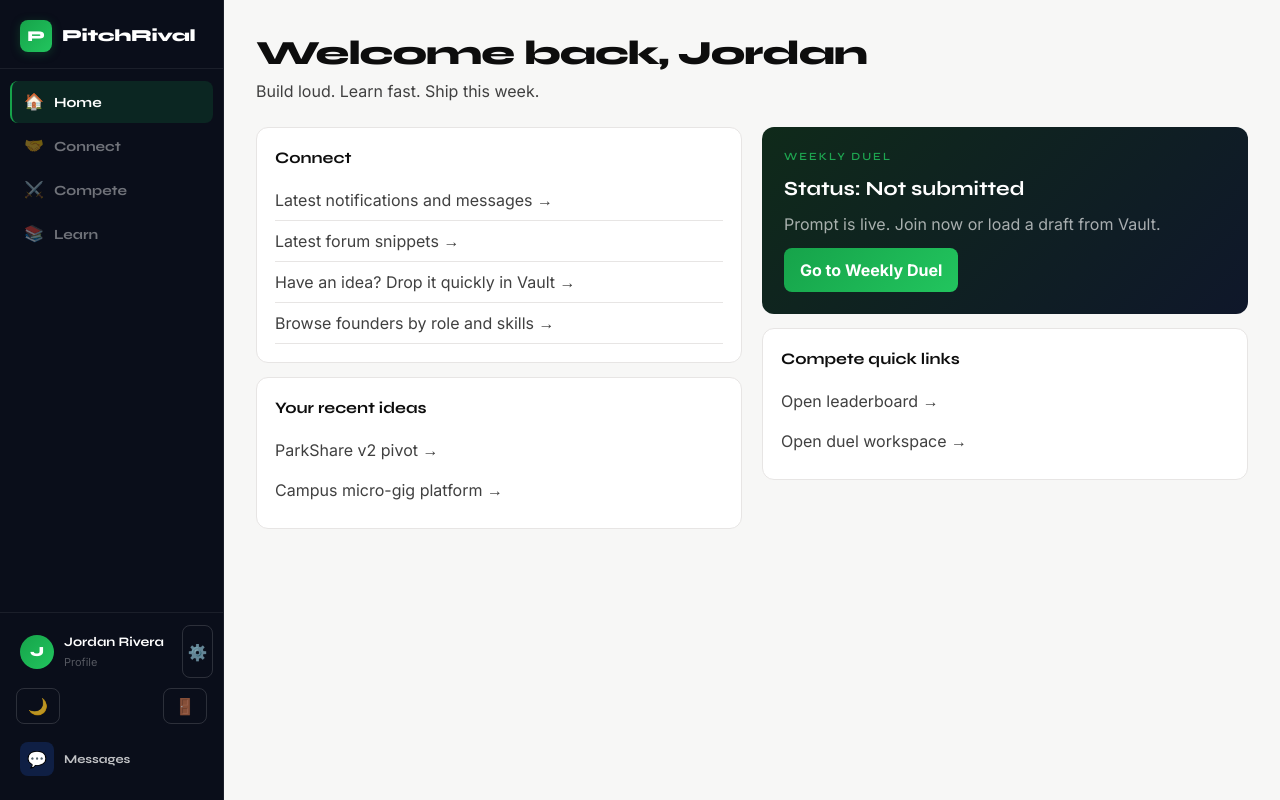
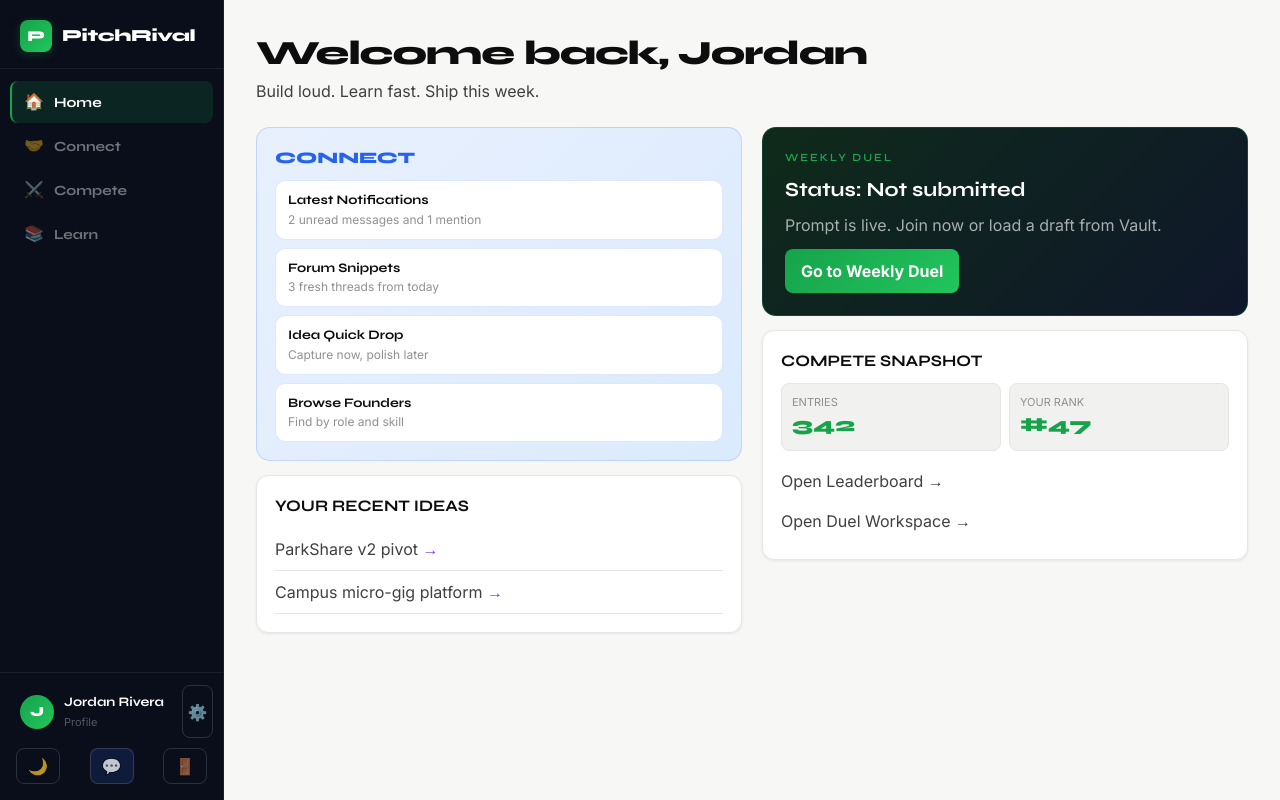
Before and after one commit to JackPigPro/pitchrival, a Next.js app: page /home in a window 1280 px wide. Built offline with nearby package versions, Linux system fonts and the light colour scheme.

Commit message:
fix cursor stuff and mvp updates

```diff
--- a/app/(app)/compete/leaderboard/page.tsx
+++ b/app/(app)/compete/leaderboard/page.tsx
@@ -4,31 +4,49 @@ import Link from 'next/link'
 import { useState } from 'react'
 
 const TIERS = [
-  'Trainee — 0-499',
-  'Builder — 500-750',
-  'Creator — 750-999',
-  'Founder — 1000 to 1249',
-  'Visionary — 1250 to 1499',
-  'Icon — 1500 to 1749',
-  'Titan — 1750 to 1999',
-  'Unicorn — 2000+',
-]
+  { label: 'TRAINEE', range: '0-499', color: '#94a3b8' },
+  { label: 'BUILDER', range: '500-750', color: '#64748b' },
+  { label: 'CREATOR', range: '750-999', color: '#3b82f6' },
+  { label: 'FOUNDER', range: '1000-1249', color: '#16a34a' },
+  { label: 'VISIONARY', range: '1250-1499', color: '#8b5cf6' },
+  { label: 'ICON', range: '1500-1749', color: '#f59e0b' },
+  { label: 'TITAN', range: '1750-1999', color: '#ef4444' },
+  { label: 'UNICORN', range: '2000+', color: '#ec4899' },
+] as const
 
-const LEADERS = [
-  { rank: 1, name: 'DesignWolf', elo: 1891 },
-  { rank: 2, name: 'NeonBrush', elo: 1756 },
-  { rank: 3, name: 'StartupSage', elo: 1698 },
-  { rank: 4, name: 'CodeNomad', elo: 1540 },
-  { rank: 5, name: 'PitchQueen', elo: 1489 },
-  { rank: 6, name: 'FounderFuel', elo: 1420 },
-  { rank: 7, name: 'BrandBlitz', elo: 1398 },
-  { rank: 8, name: 'IdeaForge', elo: 1361 },
-  { rank: 9, name: 'GridPulse', elo: 1320 },
-  { rank: 10, name: 'VentureNerd', elo: 1288 },
-]
+const LEADERBOARDS = {
+  daily: [
+    { rank: 1, name: 'QuickPitch', elo: 1564 }, { rank: 2, name: 'NeonBrush', elo: 1542 }, { rank: 3, name: 'LogoPilot', elo: 1529 },
+    { rank: 4, name: 'FoundrFox', elo: 1498 }, { rank: 5, name: 'DeckNinja', elo: 1477 }, { rank: 6, name: 'SprintWave', elo: 1440 },
+    { rank: 7, name: 'PitchQueen', elo: 1416 }, { rank: 8, name: 'CodeNomad', elo: 1398 }, { rank: 9, name: 'IdeaForge', elo: 1360 }, { rank: 10, name: 'JordanRivera', elo: 1335 },
+  ],
+  weekly: [
+    { rank: 1, name: 'DesignWolf', elo: 1891 }, { rank: 2, name: 'NeonBrush', elo: 1756 }, { rank: 3, name: 'StartupSage', elo: 1698 },
+    { rank: 4, name: 'CodeNomad', elo: 1540 }, { rank: 5, name: 'PitchQueen', elo: 1489 }, { rank: 6, name: 'FounderFuel', elo: 1420 },
+    { rank: 7, name: 'BrandBlitz', elo: 1398 }, { rank: 8, name: 'IdeaForge', elo: 1361 }, { rank: 9, name: 'GridPulse', elo: 1320 }, { rank: 10, name: 'VentureNerd', elo: 1288 },
+  ],
+  'all-time': [
+    { rank: 1, name: 'UnicornAce', elo: 2212 }, { rank: 2, name: 'DesignWolf', elo: 2077 }, { rank: 3, name: 'NeonBrush', elo: 2019 },
+    { rank: 4, name: 'TitanPitch', elo: 1966 }, { rank: 5, name: 'VisionFlow', elo: 1884 }, { rank: 6, name: 'FounderFuel', elo: 1762 },
+    { rank: 7, name: 'PitchQueen', elo: 1710 }, { rank: 8, name: 'CodeNomad', elo: 1638 }, { rank: 9, name: 'StartupSage', elo: 1599 }, { rank: 10, name: 'BrandBlitz', elo: 1532 },
+  ],
+} as const
+
+function getTier(elo: number) {
+  if (elo >= 2000) return TIERS[7]
+  if (elo >= 1750) return TIERS[6]
+  if (elo >= 1500) return TIERS[5]
+  if (elo >= 1250) return TIERS[4]
+  if (elo >= 1000) return TIERS[3]
+  if (elo >= 750) return TIERS[2]
+  if (elo >= 500) return TIERS[1]
+  return TIERS[0]
+}
 
 export default function LeaderboardPage() {
   const [period, setPeriod] = useState<'daily' | 'weekly' | 'all-time'>('weekly')
+  const leaders = LEADERBOARDS[period]
+  const yourStat = period === 'daily' ? { rank: 10, elo: 1335, delta: '+6 today' } : period === 'weekly' ? { rank: 47, elo: 1240, delta: '↑4 this week' } : { rank: 128, elo: 1188, delta: 'steady' }
   return (
       <div style={{ width: '100%' }}>
         <div style={{ display: 'flex', gap: '8px', marginBottom: '16px' }}>
@@ -41,30 +59,32 @@ export default function LeaderboardPage() {
 
         <div style={{ display: 'grid', gridTemplateColumns: '1fr 260px', gap: '24px' }}>
           <div style={{ background: 'var(--card)', border: '1px solid var(--border)', borderRadius: '14px', overflow: 'hidden', boxShadow: 'var(--shadow-sm)' }}>
-            <div style={{ display: 'grid', gridTemplateColumns: '48px 1fr 120px', gap: '0', padding: '10px 22px', borderBottom: '1px solid var(--border)', background: 'var(--surface)' }}>
-              {['#', 'Founder', 'ELO'].map((h) => (
+            <div style={{ display: 'grid', gridTemplateColumns: '48px 1fr 120px 140px', gap: '0', padding: '10px 22px', borderBottom: '1px solid var(--border)', background: 'var(--surface)' }}>
+              {['#', 'FOUNDER', 'ELO', 'TIER'].map((h) => (
                 <div key={h} style={{ fontSize: '10px', fontWeight: 700, letterSpacing: '1.5px', textTransform: 'uppercase', color: 'var(--text3)', fontFamily: 'var(--font-display)' }}>{h}</div>
               ))}
             </div>
-            {LEADERS.map((row, i) => {
+            {leaders.map((row, i) => {
+              const tier = getTier(row.elo)
               return (
                 <div key={row.rank} style={{
-                    display: 'grid', gridTemplateColumns: '48px 1fr 120px',
+                    display: 'grid', gridTemplateColumns: '48px 1fr 120px 140px',
                     alignItems: 'center', gap: '0',
                     padding: '13px 22px',
-                    borderBottom: i < LEADERS.length - 1 ? '1px solid var(--border)' : 'none',
+                    borderBottom: i < leaders.length - 1 ? '1px solid var(--border)' : 'none',
                   }}>
                     <div style={{ fontSize: i < 3 ? '18px' : '13px', fontWeight: 700, color: 'var(--text3)', fontFamily: 'var(--font-display)' }}>
                       {row.rank === 1 ? '🥇' : row.rank === 2 ? '🥈' : row.rank === 3 ? '🥉' : `#${row.rank}`}
                     </div>
-                    <Link href="/profile" style={{ fontSize: '13px', fontWeight: 600, color: 'var(--text)', textDecoration: 'none' }}>{row.name}</Link>
+                    <Link href="/profile" style={{ fontSize: '13px', fontWeight: 600, color: tier.color, textDecoration: 'none' }}>{row.name}</Link>
                     <div style={{ fontSize: '13px', fontWeight: 800, color: 'var(--text)', fontFamily: 'var(--font-display)' }}>{row.elo.toLocaleString()}</div>
+                    <div style={{ fontSize: '11px', fontWeight: 700, color: tier.color, fontFamily: 'var(--font-display)' }}>{tier.label}</div>
                 </div>
               )
             })}
             <div style={{ padding: '10px 22px', borderTop: '1px solid var(--border)', background: 'var(--green-tint)', display: 'flex', justifyContent: 'space-between' }}>
-              <span style={{ color: 'var(--green)', fontWeight: 700 }}>#47 You</span>
-              <span style={{ color: 'var(--green)', fontWeight: 700 }}>1,240</span>
+              <span style={{ color: 'var(--green)', fontWeight: 700 }}>#{yourStat.rank} YOU</span>
+              <span style={{ color: 'var(--green)', fontWeight: 700 }}>{yourStat.elo.toLocaleString()}</span>
             </div>
           </div>
           <div style={{ display: 'flex', flexDirection: 'column', gap: '16px' }}>
@@ -73,8 +93,8 @@ export default function LeaderboardPage() {
                 <span style={{ fontSize: '12px', fontWeight: 700, color: 'var(--text)', fontFamily: 'var(--font-display)' }}>YOUR STANDING</span>
               </div>
               <div style={{ padding: '20px 18px' }}>
-                <div style={{ fontSize: '36px', fontWeight: 900, color: 'var(--green)', fontFamily: 'var(--font-display)' }}>#47</div>
-                <div style={{ fontSize: '12px', color: 'var(--text3)', marginBottom: '10px' }}>Founder tier · 1,240 ELO</div>
+                <div style={{ fontSize: '36px', fontWeight: 900, color: 'var(--green)', fontFamily: 'var(--font-display)' }}>#{yourStat.rank}</div>
+                <div style={{ fontSize: '12px', color: 'var(--text3)', marginBottom: '10px' }}>FOUNDER TIER · {yourStat.elo.toLocaleString()} ELO · {yourStat.delta}</div>
                 <Link href="/compete/duel" style={{
                   display: 'block', textAlign: 'center', padding: '11px',
                   background: 'linear-gradient(135deg, #16a34a, #22c55e)',
@@ -88,8 +108,13 @@ export default function LeaderboardPage() {
               </div>
             </div>
             <div style={{ background: 'var(--card)', border: '1px solid var(--border)', borderRadius: '14px', padding: '14px' }}>
-              <div style={{ fontSize: '12px', fontWeight: 700, marginBottom: '8px', fontFamily: 'var(--font-display)' }}>Rank Tiers</div>
-              {TIERS.map((tier) => <div key={tier} style={{ fontSize: '12px', color: 'var(--text2)', padding: '4px 0' }}>{tier}</div>)}
+              <div style={{ fontSize: '12px', fontWeight: 700, marginBottom: '8px', fontFamily: 'var(--font-display)' }}>RANK TIERS</div>
+              {TIERS.map((tier) => (
+                <div key={tier.label} style={{ display: 'flex', justifyContent: 'space-between', fontSize: '12px', padding: '4px 0' }}>
+                  <span style={{ color: tier.color, fontWeight: 700 }}>{tier.label}</span>
+                  <span style={{ color: 'var(--text3)' }}>{tier.range}</span>
+                </div>
+              ))}
             </div>
           </div>
         </div>
--- a/app/(app)/connect/marketplace/page.tsx
+++ b/app/(app)/connect/marketplace/page.tsx
@@ -43,7 +43,8 @@ export default function MarketplacePage() {
   return (
     <div style={{ width: '100%' }}>
       <div style={{ display: 'grid', gridTemplateColumns: '1fr 1fr', gap: '16px', marginBottom: '16px' }}>
-        <div style={{ background: 'var(--card)', border: '1px solid var(--border)', borderRadius: '12px', padding: '16px' }}>
+        <div style={{ background: 'linear-gradient(135deg, #e8f0fe 0%, #dbeafe 100%)', border: '1px solid rgba(37,99,235,.18)', borderRadius: '12px', padding: '16px' }}>
+          <div style={{ fontSize: '11px', letterSpacing: '2px', textTransform: 'uppercase', color: 'var(--blue)', marginBottom: '8px', fontWeight: 700, fontFamily: 'var(--font-display)' }}>POST YOUR FOUNDER CARD</div>
           <div style={{ fontWeight: 700, marginBottom: '8px', fontFamily: 'var(--font-display)' }}>Post your founder card</div>
           <div style={{ display: 'flex', gap: '8px', marginBottom: '8px' }}>
             <button onClick={() => setVisibleMode('visible')} style={{ padding: '8px 12px', borderRadius: '8px', border: '1px solid var(--border)', background: visibleMode === 'visible' ? 'var(--blue)' : 'var(--surface)', color: visibleMode === 'visible' ? '#fff' : 'var(--text2)', fontWeight: 700, cursor: 'pointer' }}>Visible</button>
@@ -53,8 +54,9 @@ export default function MarketplacePage() {
           <input placeholder="Role or skills you need" style={{ width: '100%', marginBottom: '8px', padding: '10px', borderRadius: '8px', border: '1px solid var(--border)' }} />
           <button style={{ padding: '10px 14px', borderRadius: '8px', border: 'none', background: 'var(--blue)', color: '#fff', fontWeight: 700 }}>Publish profile</button>
         </div>
-        <div style={{ background: 'var(--card)', border: '1px solid var(--border)', borderRadius: '12px', padding: '16px' }}>
+        <div style={{ background: 'var(--card)', border: '1px solid var(--border)', borderRadius: '12px', padding: '16px', boxShadow: 'var(--shadow-sm)' }}>
           <div style={{ fontWeight: 700, marginBottom: '8px', fontFamily: 'var(--font-display)' }}>Search + filter</div>
+          <input placeholder="Search by role, skill, or location..." style={{ width: '100%', marginBottom: '10px', padding: '9px 10px', borderRadius: '8px', border: '1px solid var(--border)' }} />
           <div style={{ display: 'flex', alignItems: 'center', gap: '8px', marginBottom: '10px', flexWrap: 'wrap' }}>
         {SKILLS.map((s) => (
           <button key={s} onClick={() => setActiveSkill(s)} style={{
--- a/app/(app)/home/page.tsx
+++ b/app/(app)/home/page.tsx
@@ -10,32 +10,35 @@ export default function HomePage() {
 
       <div style={{ display: 'grid', gridTemplateColumns: '1fr 1fr', gap: '20px', width: '100%' }}>
         <div style={{ display: 'flex', flexDirection: 'column', gap: '14px' }}>
-          <div style={{ background: 'var(--card)', border: '1px solid var(--border)', borderRadius: '12px', padding: '18px' }}>
-            <div style={{ fontWeight: 700, marginBottom: '10px', fontFamily: 'var(--font-display)' }}>Connect</div>
-            {[
-              { href: '/connect/messages', text: 'Latest notifications and messages' },
-              { href: '/connect/feedback', text: 'Latest forum snippets' },
-              { href: '/connect/vault', text: 'Have an idea? Drop it quickly in Vault' },
-              { href: '/connect/marketplace', text: 'Browse founders by role and skills' },
-            ].map((item) => (
-              <Link key={item.href} href={item.href} style={{ display: 'block', textDecoration: 'none', color: 'var(--text2)', padding: '8px 0', borderBottom: '1px solid var(--border)' }}>
-                {item.text} →
-              </Link>
-            ))}
+          <div style={{ background: 'linear-gradient(135deg, #e8f0fe 0%, #dbeafe 100%)', border: '1px solid rgba(37,99,235,.18)', borderRadius: '14px', padding: '18px' }}>
+            <div style={{ fontWeight: 800, marginBottom: '10px', fontFamily: 'var(--font-display)', color: 'var(--blue)' }}>CONNECT</div>
+            <div style={{ display: 'grid', gap: '8px' }}>
+              {[
+                { href: '/connect/messages', title: 'Latest Notifications', sub: '2 unread messages and 1 mention' },
+                { href: '/connect/feedback', title: 'Forum Snippets', sub: '3 fresh threads from today' },
+                { href: '/connect/vault', title: 'Idea Quick Drop', sub: 'Capture now, polish later' },
+                { href: '/connect/marketplace', title: 'Browse Founders', sub: 'Find by role and skill' },
+              ].map((item) => (
+                <Link key={item.href} href={item.href} style={{ textDecoration: 'none', background: '#fff', border: '1px solid rgba(37,99,235,.15)', borderRadius: '10px', padding: '10px 12px' }}>
+                  <div style={{ fontSize: '13px', color: 'var(--text)', fontWeight: 700, fontFamily: 'var(--font-display)' }}>{item.title}</div>
+                  <div style={{ fontSize: '12px', color: 'var(--text3)' }}>{item.sub}</div>
+                </Link>
+              ))}
+            </div>
           </div>
-          <div style={{ background: 'var(--card)', border: '1px solid var(--border)', borderRadius: '12px', padding: '18px' }}>
-            <div style={{ fontWeight: 700, marginBottom: '10px', fontFamily: 'var(--font-display)' }}>Your recent ideas</div>
+          <div style={{ background: 'var(--card)', border: '1px solid var(--border)', borderRadius: '12px', padding: '18px', boxShadow: 'var(--shadow-sm)' }}>
+            <div style={{ fontWeight: 700, marginBottom: '10px', fontFamily: 'var(--font-display)' }}>YOUR RECENT IDEAS</div>
             {['ParkShare v2 pivot', 'Campus micro-gig platform'].map((idea) => (
-              <Link key={idea} href="/connect/vault" style={{ display: 'block', textDecoration: 'none', color: 'var(--text2)', padding: '8px 0' }}>
-                {idea} →
+              <Link key={idea} href="/connect/vault" style={{ display: 'block', textDecoration: 'none', color: 'var(--text2)', padding: '9px 0', borderBottom: '1px solid var(--border)' }}>
+                {idea} <span style={{ color: 'var(--purple)' }}>→</span>
               </Link>
             ))}
           </div>
         </div>
         <div style={{ display: 'flex', flexDirection: 'column', gap: '14px' }}>
-          <div style={{ background: 'linear-gradient(135deg, #0f2a1a, #0f172a)', color: '#fff', borderRadius: '12px', padding: '22px' }}>
+          <div style={{ background: 'linear-gradient(135deg, #0f2a1a, #0f172a)', color: '#fff', borderRadius: '14px', padding: '22px', border: '1px solid rgba(34,197,94,.2)' }}>
             <div style={{ fontSize: '11px', letterSpacing: '2px', textTransform: 'uppercase', color: 'rgba(34,197,94,.8)', marginBottom: '8px', fontFamily: 'var(--font-display)' }}>
-              Weekly Duel
+              WEEKLY DUEL
             </div>
             <div style={{ fontSize: '20px', fontWeight: 700, fontFamily: 'var(--font-display)', marginBottom: '8px' }}>Status: Not submitted</div>
             <p style={{ color: 'rgba(255,255,255,.64)', marginBottom: '12px' }}>Prompt is live. Join now or load a draft from Vault.</p>
@@ -43,10 +46,20 @@ export default function HomePage() {
               Go to Weekly Duel
             </Link>
           </div>
-          <div style={{ background: 'var(--card)', border: '1px solid var(--border)', borderRadius: '12px', padding: '18px' }}>
-            <div style={{ fontWeight: 700, marginBottom: '10px', fontFamily: 'var(--font-display)' }}>Compete quick links</div>
-            <Link href="/compete/leaderboard" style={{ display: 'block', textDecoration: 'none', color: 'var(--text2)', padding: '8px 0' }}>Open leaderboard →</Link>
-            <Link href="/compete/duel" style={{ display: 'block', textDecoration: 'none', color: 'var(--text2)', padding: '8px 0' }}>Open duel workspace →</Link>
+          <div style={{ background: 'var(--card)', border: '1px solid var(--border)', borderRadius: '12px', padding: '18px', boxShadow: 'var(--shadow-sm)' }}>
+            <div style={{ fontWeight: 700, marginBottom: '10px', fontFamily: 'var(--font-display)' }}>COMPETE SNAPSHOT</div>
+            <div style={{ display: 'grid', gridTemplateColumns: '1fr 1fr', gap: '8px', marginBottom: '10px' }}>
+              <div style={{ border: '1px solid var(--border)', borderRadius: '8px', padding: '10px', background: 'var(--surface)' }}>
+                <div style={{ fontSize: '11px', color: 'var(--text3)' }}>ENTRIES</div>
+                <div style={{ fontSize: '20px', fontWeight: 800, fontFamily: 'var(--font-display)', color: 'var(--green)' }}>342</div>
+              </div>
+              <div style={{ border: '1px solid var(--border)', borderRadius: '8px', padding: '10px', background: 'var(--surface)' }}>
+                <div style={{ fontSize: '11px', color: 'var(--text3)' }}>YOUR RANK</div>
+                <div style={{ fontSize: '20px', fontWeight: 800, fontFamily: 'var(--font-display)', color: 'var(--green)' }}>#47</div>
+              </div>
+            </div>
+            <Link href="/compete/leaderboard" style={{ display: 'block', textDecoration: 'none', color: 'var(--text2)', padding: '8px 0' }}>Open Leaderboard →</Link>
+            <Link href="/compete/duel" style={{ display: 'block', textDecoration: 'none', color: 'var(--text2)', padding: '8px 0' }}>Open Duel Workspace →</Link>
           </div>
         </div>
       </div>
--- a/components/Sidebar.tsx
+++ b/components/Sidebar.tsx
@@ -157,10 +157,19 @@ export default function Sidebar() {
             ⚙️
           </Link>
         </div>
-        <div style={{ display: 'flex', alignItems: 'center', justifyContent: 'space-between', padding: '0 6px' }}>
+        <div style={{ display: 'flex', alignItems: 'center', justifyContent: 'space-between', padding: '0 6px', marginTop: '2px' }}>
           <button style={{ border: '1px solid rgba(255,255,255,.14)', width: '44px', height: '36px', borderRadius: '8px', background: 'transparent', color: 'rgba(255,255,255,.72)', cursor: 'pointer' }}>
             🌙
           </button>
+          <Link href="/connect/messages" style={{
+            width: '44px', height: '36px',
+            display: 'flex', alignItems: 'center', justifyContent: 'center',
+            borderRadius: '8px', textDecoration: 'none',
+            color: 'rgba(255,255,255,.75)', border: '1px solid rgba(255,255,255,.14)',
+            background: 'rgba(37,99,235,.16)',
+          }}>
+            💬
+          </Link>
           <Link href="/" style={{
             width: '44px', height: '36px',
             display: 'flex', alignItems: 'center', justifyContent: 'center',
@@ -170,15 +179,6 @@ export default function Sidebar() {
             🚪
           </Link>
         </div>
-        <Link href="/connect/messages" style={{
-          display: 'flex', alignItems: 'center', gap: '10px',
-          padding: '8px 10px', borderRadius: '8px',
-          textDecoration: 'none', transition: 'background .15s',
-          marginTop: '10px',
-        }}>
-          <div style={{ width: '34px', height: '34px', borderRadius: '8px', background: 'rgba(37,99,235,.2)', display: 'flex', alignItems: 'center', justifyContent: 'center' }}>💬</div>
-          <div style={{ fontSize: '12px', color: 'rgba(255,255,255,.75)', fontFamily: 'var(--font-display)', fontWeight: 700 }}>Messages</div>
-        </Link>
       </div>
     </aside>
   )
```
Also changed, not shown: app/(app)/connect/feedback/page.tsx (+18 -6 lines), app/(app)/connect/vault/page.tsx (+9 -11 lines), app/(app)/learn/page.tsx (+6 -2 lines).
